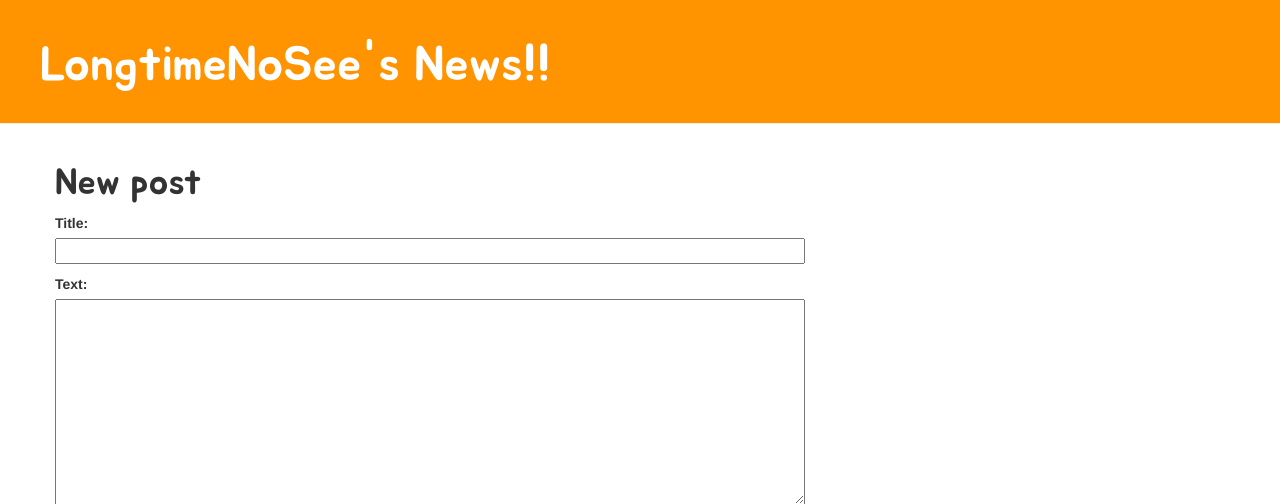
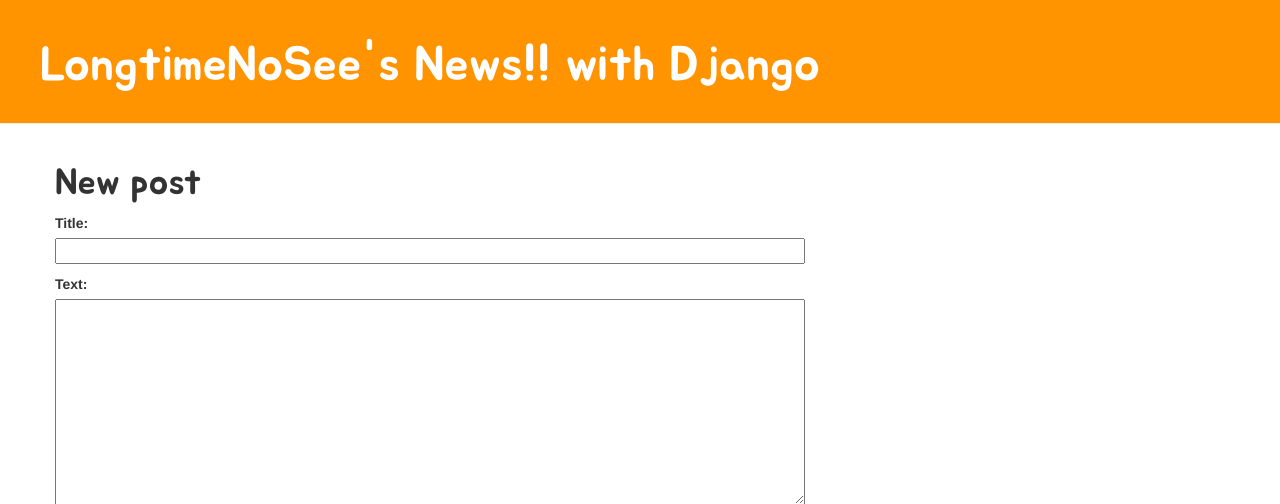
Before and after one commit to No-longlong/Djangogirls, a Django app: page /post/new/ in a window 1280 px wide. Shown: the top 504 px of the page. Run offline with Django 3.2, Linux system fonts and the light colour scheme; some libraries are stand-ins or nearby versions.

Commit message:
Title change

```diff
--- a/blog/templates/blog/base.html
+++ b/blog/templates/blog/base.html
@@ -17,7 +17,7 @@
                     <span class="glyphicon glyphicon-plus"></span>
                 </a>
            {% endif %}
-            <h1><a href="/">LongtimeNoSee's News!!</a></h1>
+            <h1><a href="/">LongtimeNoSee's News!! with Django</a></h1>
         </div>
 
 
```
